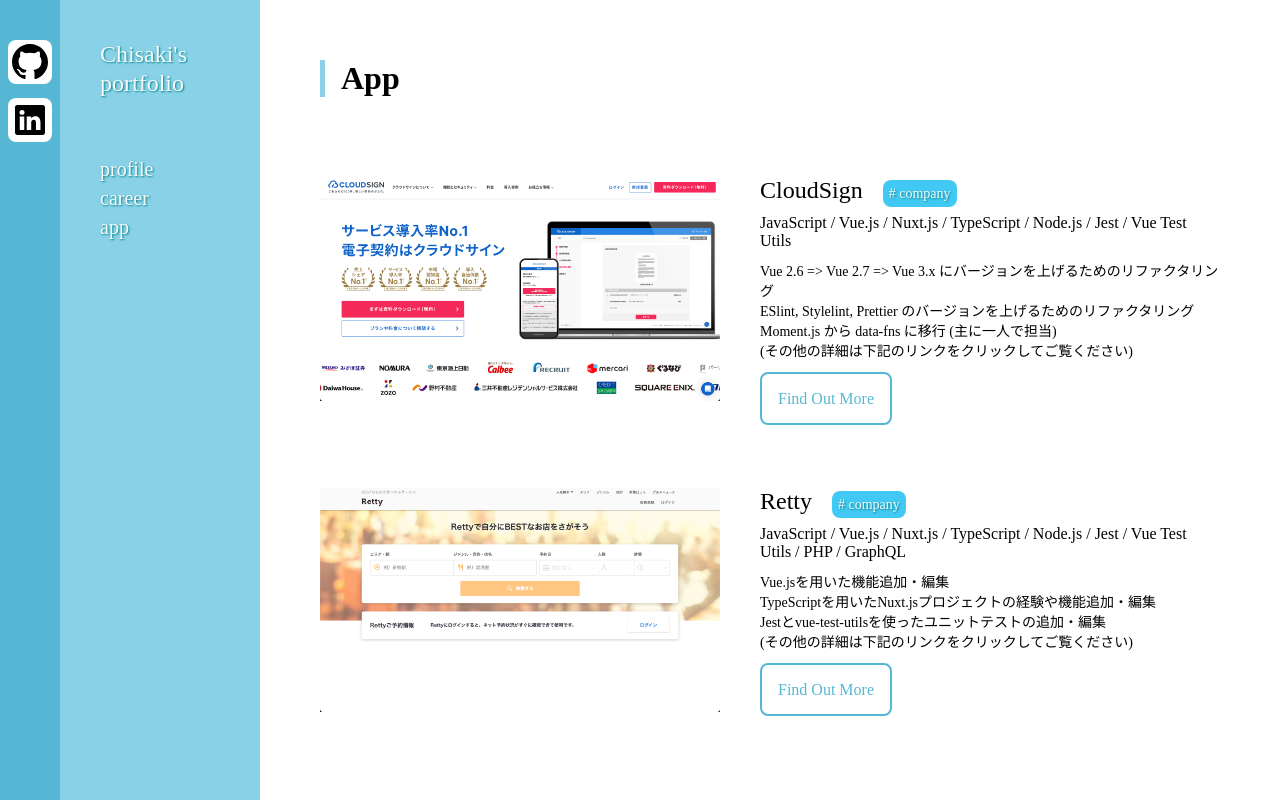
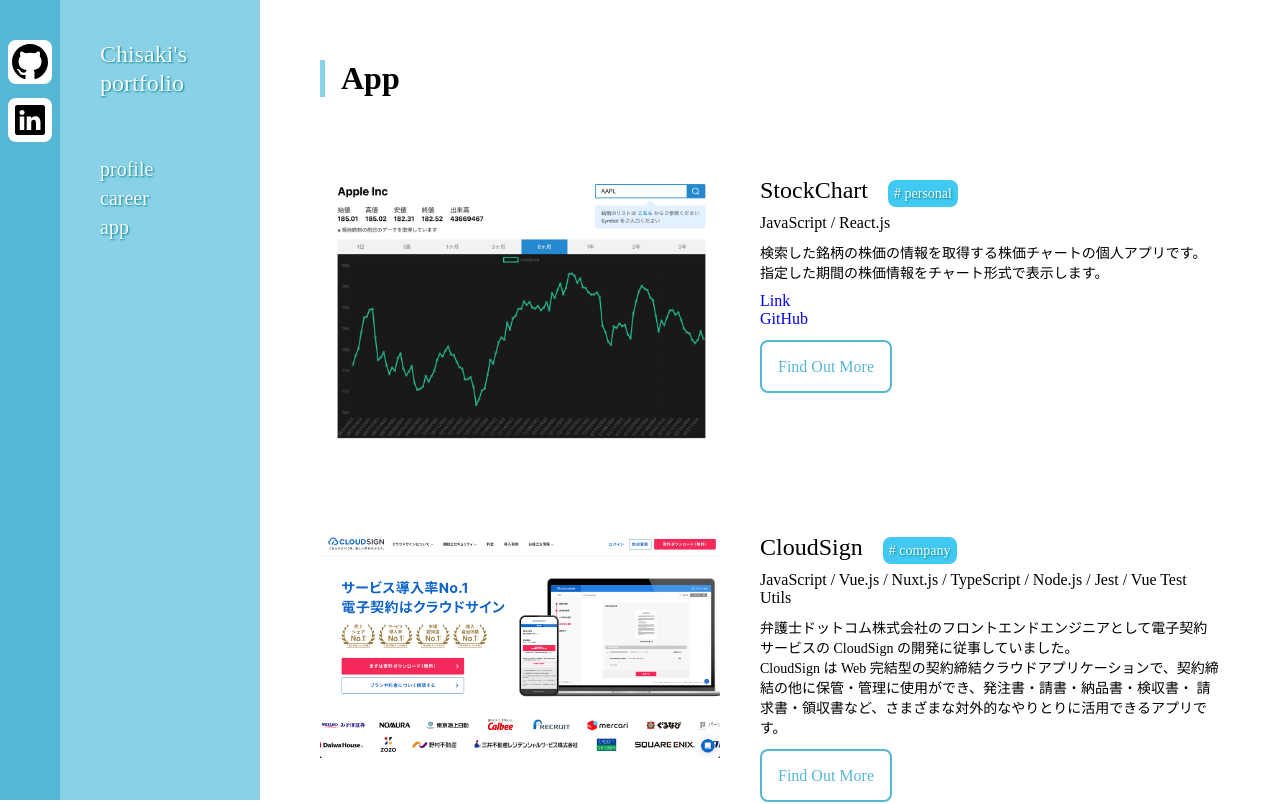
Before and after one commit to chisaki66/portfolio, a Nuxt app: page /app in a window 1280 px wide. Shown: the top 804 px of the page. Built offline with nearby package versions, Linux system fonts and the light colour scheme.

Commit message:
edit app pages

```diff
--- a/pages/app.vue
+++ b/pages/app.vue
@@ -2,6 +2,29 @@
   <div class="main">
     <h1 class="title">App</h1>
     <div class="body">
+      <div class="body__block">
+        <NuxtLink class="body__img-link" to="/stockchart">
+          <img class="body__site-img" src="./images/stock-chart.png" alt="">
+        </NuxtLink>
+        <div class="body__block-right">
+          <div class="body__subtitle">StockChart<span class="body__block-hashtag"># personal</span></div>
+          <div class="body__skilled">JavaScript / React.js</div>
+          <p class="body__text">
+            検索した銘柄の株価の情報を取得する株価チャートの個人アプリです。<br>
+            指定した期間の株価情報をチャート形式で表示します。
+          </p>
+          <div class="body__app-links">
+            <a href="https://stock-chart-theta.vercel.app/" target="_blank">
+              Link
+            </a>
+            <br>
+            <a href="https://github.com/chisaki66/stock-chart" target="_blank">GitHub</a>
+          </div>
+          <div class="body__link">
+            <NuxtLink class="body__link-text" to="/stockchart">Find Out More</NuxtLink>
+          </div>
+        </div>
+      </div>
       <div class="body__block">
         <NuxtLink class="body__img-link" to="/cloudsign">
           <img class="body__site-img" src="./images/cloudsign.png" alt="">
@@ -10,10 +33,8 @@
           <div class="body__subtitle">CloudSign<span class="body__block-hashtag"># company</span></div>
           <div class="body__skilled">JavaScript / Vue.js / Nuxt.js / TypeScript / Node.js / Jest / Vue Test Utils</div>
           <p class="body__text">
-            Vue 2.6 => Vue 2.7 => Vue 3.x にバージョンを上げるためのリファクタリング<br>
-            ESlint, Stylelint, Prettier のバージョンを上げるためのリファクタリング<br>
-            Moment.js  から data-fns に移行 (主に一人で担当)<br>
-            (その他の詳細は下記のリンクをクリックしてご覧ください)
+            弁護士ドットコム株式会社のフロントエンドエンジニアとして電子契約サービスの CloudSign の開発に従事していました。<br>
+            CloudSign は Web 完結型の契約締結クラウドアプリケーションで、契約締結の他に保管・管理に使用ができ、発注書・請書・納品書・検収書・ 請求書・領収書など、さまざまな対外的なやりとりに活用できるアプリです。
           </p>
           <div class="body__link">
             <NuxtLink class="body__link-text" to="/cloudsign">Find Out More</NuxtLink>
@@ -28,17 +49,14 @@
           <div class="body__subtitle">Retty<span class="body__block-hashtag"># company</span></div>
           <div class="body__skilled">JavaScript / Vue.js / Nuxt.js / TypeScript / Node.js / Jest / Vue Test Utils / PHP / GraphQL</div>
           <p class="body__text">
-            Vue.jsを用いた機能追加・編集<br>
-            TypeScriptを用いたNuxt.jsプロジェクトの経験や機能追加・編集<br>
-            Jestとvue-test-utilsを使ったユニットテストの追加・編集<br>
-            (その他の詳細は下記のリンクをクリックしてご覧ください)
+            Retty 株式会社のフロントエンドエンジニアとして主に Web アプリケーションとコーポレートサイトの開発業務に従事していました。<br>
+            Retty はユーザーの皆様の「オススメのお店」の情報が集まる実名型グルメサービスです。
           </p>
           <div class="body__link">
             <NuxtLink class="body__link-text" to="/retty">Find Out More</NuxtLink>
           </div>
         </div>
       </div>
-
     </div>
   </div>
 </template>
@@ -57,7 +75,7 @@
 }
 
 .body {
-  padding-bottom: 40px;
+  padding-bottom: 80px;
 
   &__block {
     margin-top: 80px;
@@ -82,10 +100,10 @@
   }
 
   &__block-hashtag {
-    font-size: 14px;
     color: #F9F9F9;
     text-shadow: 1px 1px 2px #00858d;
     background-color: #42c9f3;
+    font-size: 14px;
     margin-left: 20px;
     padding: 6px;
     border-radius: 8px;
@@ -122,5 +140,13 @@
     background-color: #42c9f3;
     border: solid 2px #42c9f3;
   }
+
+  &__app-links {
+    margin-top: 10px;
+
+    a {
+      text-decoration: none;
+    }
+  }
 }
 </style>
--- a/pages/cloudsign.vue
+++ b/pages/cloudsign.vue
@@ -2,7 +2,9 @@
   <div class="main">
     <h1 class="title">CloudSign</h1>
     <div class="body">
-      <img class="body__site-img" src="./images/cloudsign.png" alt="">
+      <a class="body__site-link" href="https://www.cloudsign.jp/" target="_blank">
+        <img class="body__site-img" src="./images/cloudsign.png" alt="">
+      </a>
       <div class="body__subtitle">Skilled</div>
       <p>JavaScript / Vue.js / Nuxt.js / TypeScript / Node.js / Jest / Vue Test Utils</p>
       <div class="body__subtitle">主な業務内容</div>
@@ -29,9 +31,12 @@
         そのため CloudSign の開発に携わる他のエンジニアの方が集中して新規機能などの実装を行えるよう、安定して運用を支えることに貢献しました。
       </p>
       <div class="body__subtitle">Link</div>
-        <a href="https://www.cloudsign.jp/" target="_blank">
-          <p>https://www.cloudsign.jp/</p>
-        </a>
+      <a href="https://www.cloudsign.jp/" target="_blank">
+        <p>https://www.cloudsign.jp/</p>
+      </a>
+      <div class="body__link">
+        <NuxtLink class="body__link-text" to="/app">Go Back</NuxtLink>
+      </div>
     </div>
   </div>
 </template>
@@ -49,7 +54,12 @@
 }
 
 .body {
-  padding: 40px 0;
+  padding: 40px 0 80px;
+
+  &__site-link:hover {
+    opacity:0.5;
+	  transition:0.3s;
+  }
 
   &__site-img {
     width: 700px;
@@ -69,5 +79,28 @@
   a {
     text-decoration: none;
   }
+
+  &__link {
+    margin-top: 80px;
+  }
+
+  &__link-text {
+    text-decoration: none;
+    padding: 16px;
+    border: solid 2px #56b7d4;
+    color: #56b7d4;
+    border-radius: 8px;
+    -webkit-transition: all 0.6s ease;
+    -moz-transition: all 0.6s ease;
+    -o-transition: all 0.6s ease;
+    transition: all  0.6s ease;
+  }
+
+  &__link-text:hover {
+    color: #F9F9F9;
+    text-shadow: 1px 1px 2px #00858d;
+    background-color: #42c9f3;
+    border: solid 2px #42c9f3;
+  }
 }
 </style>
--- a/pages/retty.vue
+++ b/pages/retty.vue
@@ -2,7 +2,9 @@
   <div class="main">
     <h1 class="title">Retty</h1>
     <div class="body">
-      <img class="body__site-img" src="./images/retty.png" alt="">
+      <a class="body__site-link" href="https://retty.me/" target="_blank">
+        <img class="body__site-img" src="./images/retty.png" alt="">
+      </a>
       <div class="body__subtitle">Skilled</div>
       <p>JavaScript / Vue.js / Nuxt.js / TypeScript / Node.js / Jest / Vue Test Utils / PHP / GraphQL</p>
       <div class="body__subtitle">主な業務内容</div>
@@ -30,9 +32,12 @@
       <div class="body__subtitle">取り組みの成果</div>
       <p>私が入社してから今に至るまでに貢献したことの一つとして先延ばしにされていたNuxt.jsへの移行タスクの多くを消化したことやライブラリのアップグレード、小さなバグや開発者しか行えないコーポレートサイトの編集業務を受け持つことで開発チームの稼働率を向上させることに貢献しました。</p>
       <div class="body__subtitle">Link</div>
-        <a href="https://retty.me/" target="_blank">
-          <p>https://retty.me/</p>
-        </a>
+      <a href="https://retty.me/" target="_blank">
+        <p>https://retty.me/</p>
+      </a>
+      <div class="body__link">
+        <NuxtLink class="body__link-text" to="/app">Go Back</NuxtLink>
+      </div>
     </div>
   </div>
 </template>
@@ -50,7 +55,12 @@
 }
 
 .body {
-  padding: 40px 0;
+  padding: 40px 0 80px;
+
+  &__site-link:hover {
+    opacity:0.5;
+	  transition:0.3s;
+  }
 
   &__site-img {
     width: 700px;
@@ -70,5 +80,28 @@
   a {
     text-decoration: none;
   }
+
+  &__link {
+    margin-top: 80px;
+  }
+
+  &__link-text {
+    text-decoration: none;
+    padding: 16px;
+    border: solid 2px #56b7d4;
+    color: #56b7d4;
+    border-radius: 8px;
+    -webkit-transition: all 0.6s ease;
+    -moz-transition: all 0.6s ease;
+    -o-transition: all 0.6s ease;
+    transition: all  0.6s ease;
+  }
+
+  &__link-text:hover {
+    color: #F9F9F9;
+    text-shadow: 1px 1px 2px #00858d;
+    background-color: #42c9f3;
+    border: solid 2px #42c9f3;
+  }
 }
 </style>
--- /dev/null
+++ b/pages/stockchart.vue
@@ -0,0 +1,99 @@
+<template>
+  <div class="main">
+    <h1 class="title">StockChart</h1>
+    <div class="body">
+      <a class="body__site-link" href="https://stock-chart-theta.vercel.app/" target="_blank">
+        <img class="body__site-img" src="./images/stock-chart.png" alt="">
+      </a>
+      <div class="body__subtitle">Skilled</div>
+      <p>JavaScript / React.js</p>
+      <div class="body__subtitle">アプリの詳細</div>
+      <p>
+        StockChart は検索した銘柄の株価の情報を取得する株価チャートの個人アプリです。<br>
+        Nasdaq, NYSE などを含む 70 の世界的な取引所から収集された 170,000 以上の株価の情報を取得することが可能です。(東京証券取引所は含まれていません)<br>
+        指定した期間の株価情報をチャート形式で表示することが可能で、それ以外にも「始値」「高値」「安値」「終値」「出来高」の情報を表示できる仕様にしています。
+      </p>
+      <div class="body__subtitle">API</div>
+      <a href="https://marketstack.com/" target="_blank">
+        <p>marketstack</p>
+      </a>
+      <div class="body__subtitle">Package</div>
+      <p>Chart.js / react-chartjs-2 / date-fns / ESlint / Prettier</p>
+      <div class="body__subtitle">Link</div>
+      <a href="https://stock-chart-theta.vercel.app/" target="_blank">
+        <p>https://stock-chart-theta.vercel.app/</p>
+      </a>
+      <div class="body__subtitle">GitHub</div>
+      <a href="https://github.com/chisaki66/stock-chart" target="_blank">
+        <p>https://github.com/chisaki66/stock-chart</p>
+      </a>
+      <div class="body__link">
+        <NuxtLink class="body__link-text" to="/app">Go Back</NuxtLink>
+      </div>
+    </div>
+  </div>
+</template>
+
+<style lang="scss" scoped>
+.main {
+  width: 100%;
+  height: 100vh;
+  padding: 60px 60px 60px 320px;
+}
+
+.title {
+  padding-left: 0.5em;
+  border-left: solid 5px #88d1e7;
+}
+
+.body {
+  padding: 40px 0 80px;
+
+  &__site-link:hover {
+    opacity:0.5;
+	  transition:0.3s;
+  }
+
+  &__site-img {
+    width: 700px;
+  }
+
+  &__subtitle {
+    margin-top: 30px;
+    padding-left: 0.5em;
+    border-left: solid 4px #88d1e7;
+    font-size: 20px;
+  }
+
+  p {
+    margin-top: 12px;
+  }
+
+  a {
+    text-decoration: none;
+  }
+
+  &__link {
+    margin-top: 80px;
+  }
+
+  &__link-text {
+    text-decoration: none;
+    padding: 16px;
+    border: solid 2px #56b7d4;
+    color: #56b7d4;
+    border-radius: 8px;
+    -webkit-transition: all 0.6s ease;
+    -moz-transition: all 0.6s ease;
+    -o-transition: all 0.6s ease;
+    transition: all  0.6s ease;
+  }
+
+  &__link-text:hover {
+    color: #F9F9F9;
+    text-shadow: 1px 1px 2px #00858d;
+    background-color: #42c9f3;
+    border: solid 2px #42c9f3;
+  }
+}
+</style>
```
Also changed, not shown: pages/images/stock-chart.png (added).
